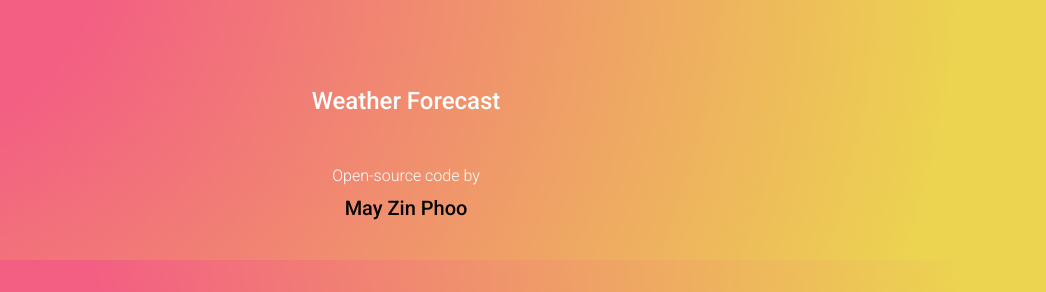
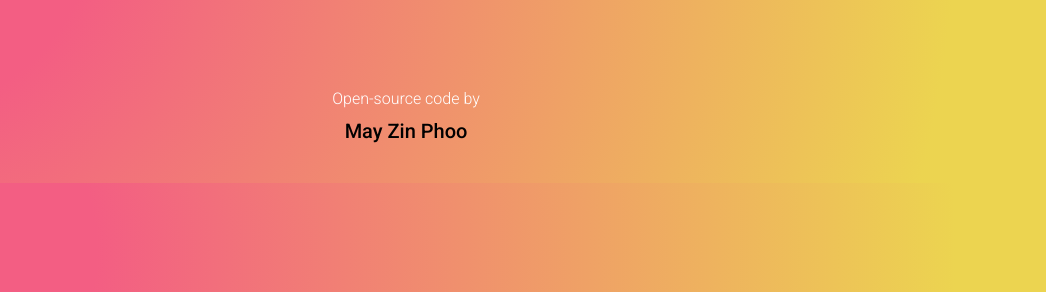
Before and after one commit to MirakoandMiracle/My-weather-app, a plain HTML site: page index.html in a window 1280 px wide. Shown: the part 155-447 px from the top of the page, 234-1280 px from the left. Drawn offline with nearby package versions, Linux system fonts and the light colour scheme; no server answers.

Commit message:
remove h4

```diff
--- a/index.html
+++ b/index.html
@@ -100,7 +100,7 @@
           <!--Today weather ending-->
 
           <!-- Weather forcast-->
-          <h4 class="text-center mt-5">Weather Forecast</h4>
+
           <div class="weather-forecast mt-5">
 
           </div>
```
